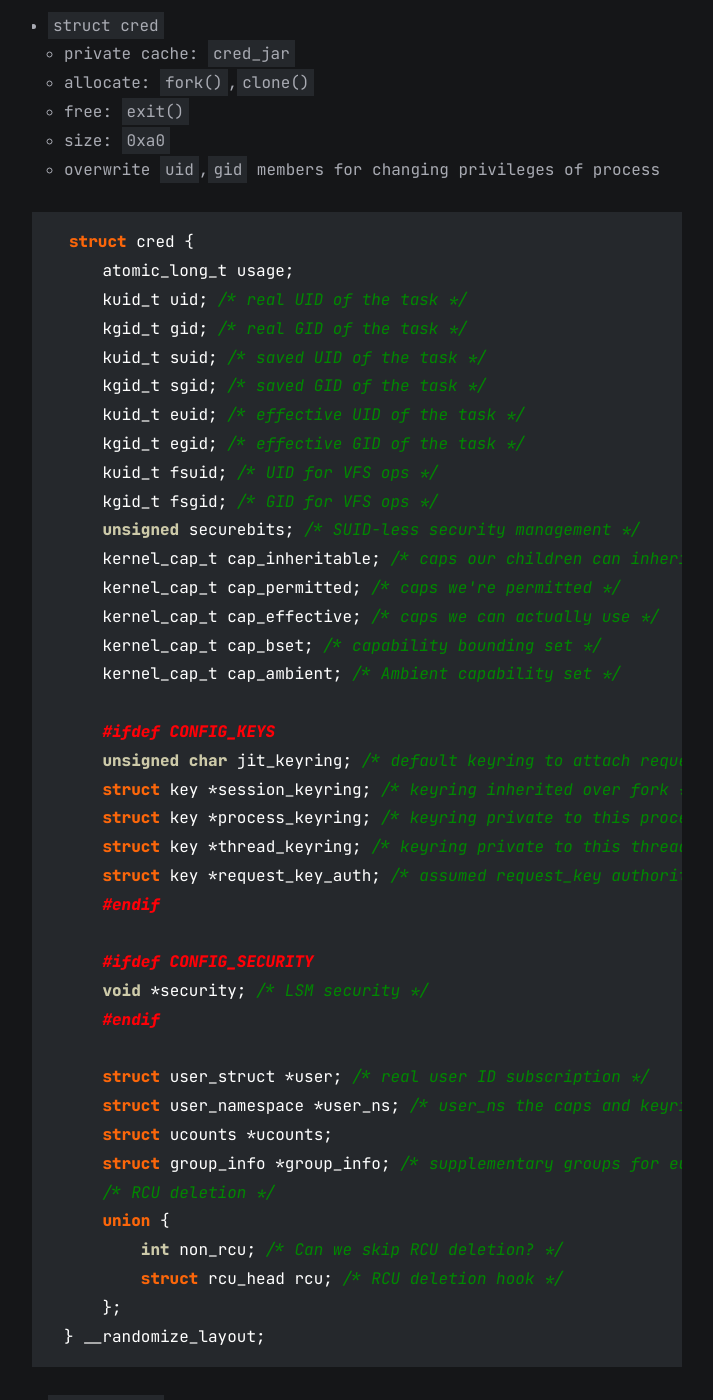
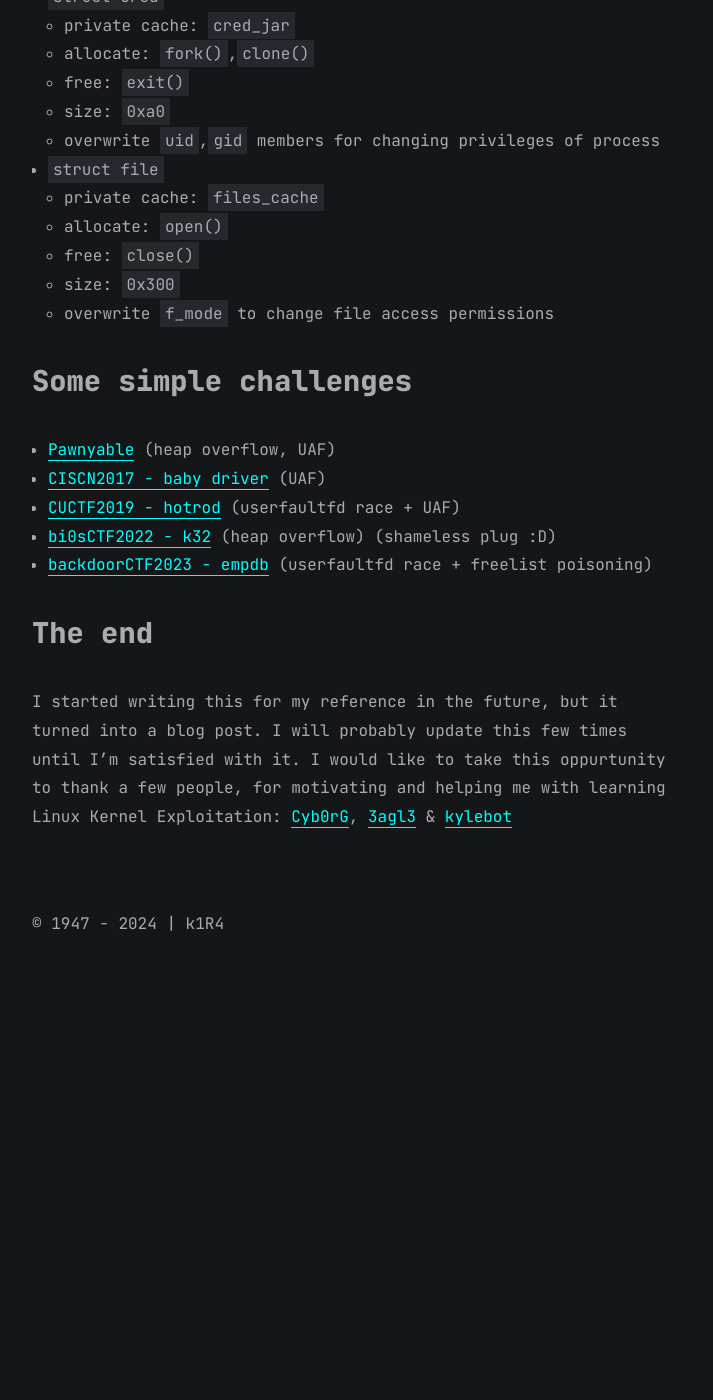
Before and after one commit to k1R4/k1r4.github.io, a Jekyll site: the page built from all_collections/_posts/2024-05-15-heap-havoc.md, in a window 1280 px wide and 1400 px high, scrolled down 12849 px. Shown: the whole window, without its empty margins (283-996 px from the left). Built offline with Jekyll 4.4.1, drawn with Linux system fonts in a browser that asks for light colours; after the commit the page ends 13853 px from its top, so only the background shows below that; some of the changed text lies outside the part shown.

Commit message:
[Fix] markdown #4

````diff
--- a/all_collections/_posts/2024-05-15-heap-havoc.md
+++ b/all_collections/_posts/2024-05-15-heap-havoc.md
@@ -55,36 +55,35 @@ Each cpu (hardware thread) contains its own linked list of caches. This is the r
 - `slabs_free`: contains slabs that are completely empty (can be re-used or returned to page allocator)
 
 ```
-
 +-----------+                   +-------+                   +-----------+
-| lastcache | ----------------> | cache | ----------------> | nextcache |
-+-----------+                   +-------+                   +-----------+
-                                  / | \
-                  _______________/  |  \_________________
-                 /                  |                    \
-                /                   |                     \
-               /                    |                      \
-    +------------+          +---------------+            +------------+
-    | slabs_full |          | slabs_partial |            | slabs_free |
-    +------------+          +---------------+            +------------+
-          |                         |                           |
-          |                         |                           |
-          v                         v                           v
-      +-------+                 +-------+                   +-------+
-      | slabs |                 | slabs |                   | slabs |
-      +-------+                 +-------+                   +-------+
-          |                         |                           |
-          |                         |                           |
-          v                         v                           v
-      +-------+                 +-------+                   +-------+
-      | pages |                 | pages |                   | pages |
-      +-------+                 +-------+                   +-------+
-        /  \                      /  \                        /  \
-       /    \                    /    \                      /    \
-      /      \                  /      \                    /      \
-  +-----+  +-----+          +-----+  +-----+            +-----+  +-----+
-  | obj |  | obj |          | obj |  | obj |            | obj |  | obj |
-  +-----+  +-----+          +-----+  +-----+            +-----+  +-----+
+ | lastcache | ----------------> | cache | ----------------> | nextcache |
+ +-----------+                   +-------+                   +-----------+
+                                   / | \
+                   _______________/  |  \_________________
+                  /                  |                    \
+                 /                   |                     \
+                /                    |                      \
+     +------------+          +---------------+            +------------+
+     | slabs_full |          | slabs_partial |            | slabs_free |
+     +------------+          +---------------+            +------------+
+           |                         |                           |
+           |                         |                           |
+           v                         v                           v
+       +-------+                 +-------+                   +-------+
+       | slabs |                 | slabs |                   | slabs |
+       +-------+                 +-------+                   +-------+
+           |                         |                           |
+           |                         |                           |
+           v                         v                           v
+       +-------+                 +-------+                   +-------+
+       | pages |                 | pages |                   | pages |
+       +-------+                 +-------+                   +-------+
+         /  \                      /  \                        /  \
+        /    \                    /    \                      /    \
+       /      \                  /      \                    /      \
+   +-----+  +-----+          +-----+  +-----+            +-----+  +-----+
+   | obj |  | obj |          | obj |  | obj |            | obj |  | obj |
+   +-----+  +-----+          +-----+  +-----+            +-----+  +-----+
 ```
 [Image Source](https://www.kernel.org/doc/gorman/html/understand/understand-html037.png)
 
@@ -159,7 +158,7 @@ Allocating pages of order 1, when there are only pages of order 3 available:
         |      |        .        |  |     +-------------------+
         |      +=================+  +---->|     2^3 block     |
         |      |    MAX_ORDER    |        +-------------------+
-        v      +=================+
+    v      +=================+
 ```
 [Image source](https://www.kernel.org/doc/gorman/html/understand/understand-html030.png)
 
@@ -274,100 +273,12 @@ Being able to overwrite or control these objects usually leads to privilege esca
 	- size: `0xa0`
 	- overwrite `uid`,`gid` members for changing privileges of process
 
-```c
-struct cred {
-    atomic_long_t usage;
-    kuid_t uid; /* real UID of the task */
-    kgid_t gid; /* real GID of the task */
-    kuid_t suid; /* saved UID of the task */
-    kgid_t sgid; /* saved GID of the task */
-    kuid_t euid; /* effective UID of the task */
-    kgid_t egid; /* effective GID of the task */
-    kuid_t fsuid; /* UID for VFS ops */
-    kgid_t fsgid; /* GID for VFS ops */
-    unsigned securebits; /* SUID-less security management */
-    kernel_cap_t cap_inheritable; /* caps our children can inherit */
-    kernel_cap_t cap_permitted; /* caps we're permitted */
-    kernel_cap_t cap_effective; /* caps we can actually use */
-    kernel_cap_t cap_bset; /* capability bounding set */
-    kernel_cap_t cap_ambient; /* Ambient capability set */
-
-    #ifdef CONFIG_KEYS
-    unsigned char jit_keyring; /* default keyring to attach requested */
-    struct key *session_keyring; /* keyring inherited over fork */
-    struct key *process_keyring; /* keyring private to this process */
-    struct key *thread_keyring; /* keyring private to this thread */
-    struct key *request_key_auth; /* assumed request_key authority */
-    #endif
-
-    #ifdef CONFIG_SECURITY
-    void *security; /* LSM security */
-    #endif
-
-    struct user_struct *user; /* real user ID subscription */
-    struct user_namespace *user_ns; /* user_ns the caps and keyrings are relative to. */
-    struct ucounts *ucounts;
-    struct group_info *group_info; /* supplementary groups for euid/fsgid */
-    /* RCU deletion */
-    union {
-        int non_rcu; /* Can we skip RCU deletion? */
-        struct rcu_head rcu; /* RCU deletion hook */
-    };
-} __randomize_layout;
-```
-
 - `struct file`
 	- private cache: `files_cache`
 	- allocate: `open()`
 	- free: `close()`
 	- size: `0x300`
 	- overwrite `f_mode` to change file access permissions
-
-```c
-struct file {
-    union {
-        /* fput() uses task work when closing and freeing file (default). */
-        struct callback_head f_task_work;
-        /* fput() must use workqueue (most kernel threads). */
-        struct llist_node f_llist;
-        unsigned int f_iocb_flags;
-    };
-
-    /*
-    * Protects f_ep, f_flags.
-    * Must not be taken from IRQ context.
-    */
-    spinlock_t f_lock;
-    fmode_t f_mode;
-    atomic_long_t f_count;
-    struct mutex f_pos_lock;
-    loff_t f_pos;
-    unsigned int f_flags;
-    struct fown_struct f_owner;
-    const struct cred *f_cred;
-    struct file_ra_state f_ra;
-    struct path f_path;
-    struct inode *f_inode; /* cached value */
-    const struct file_operations *f_op;
-    u64 f_version;
-
-    #ifdef CONFIG_SECURITY
-    void *f_security;
-    #endif
-
-    /* needed for tty driver, and maybe others */
-    void *private_data;
-
-    #ifdef CONFIG_EPOLL
-    /* Used by fs/eventpoll.c to link all the hooks to this file */
-    struct hlist_head *f_ep;
-    #endif /* #ifdef CONFIG_EPOLL */
-
-    struct address_space *f_mapping;
-    errseq_t f_wb_err;
-    errseq_t f_sb_err; /* for syncfs */
-} __randomize_layout
-```
 
 
 ## Some simple challenges
@@ -379,4 +290,4 @@ struct file {
 - [backdoorCTF2023 - empdb](https://github.com/sajjadium/ctf-archives/tree/main/ctfs/BackdoorCTF/2023/pwn/EmpDB) (userfaultfd race + freelist poisoning)
 
 ## The end
-I started writing this for my reference in the future, but it turned into a blog post. I will probably update this few times until I'm satisfied with it. I would like to take this oppurtunity to thank few people, for motivating and helping me with learning Linux Kernel Exploitation: [Cyb0rG](https://twitter.com/_Cyb0rG), [3agl3](https://twitter.com/3agl31) & [kylebot](https://twitter.com/ky1ebot)
+I started writing this for my reference in the future, but it turned into a blog post. I will probably update this few times until I'm satisfied with it. I would like to take this oppurtunity to thank a few people, for motivating and helping me with learning Linux Kernel Exploitation: [Cyb0rG](https://twitter.com/_Cyb0rG), [3agl3](https://twitter.com/3agl31) & [kylebot](https://twitter.com/ky1ebot)
````
